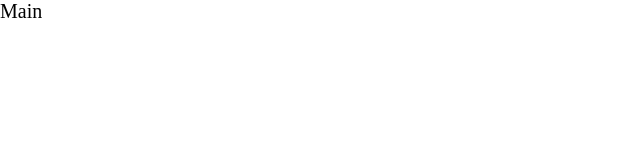
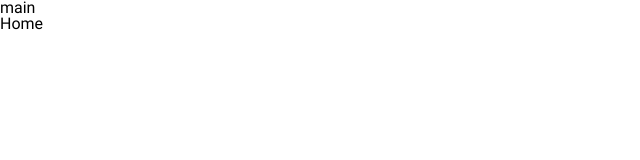
Before and after one commit to ThienProject/tifo, a React app: page / in a window 1280 px wide. Shown: the top 160 px of the page, without its empty margins (0-640 px from the left). Built offline with nearby package versions, Linux system fonts and the light colour scheme.

Commit message:
config font, css

```diff
--- a/package.json
+++ b/package.json
@@ -28,7 +28,8 @@
     "react": "^18.2.0",
     "react-dom": "^18.2.0",
     "react-router": "^6.8.1",
-    "react-router-dom": "^6.8.1"
+    "react-router-dom": "^6.8.1",
+    "react-toastify": "^9.1.1"
   },
   "devDependencies": {
     "@babel/core": "^7.20.12",
--- a/src/App.tsx
+++ b/src/App.tsx
@@ -1,5 +1,5 @@
-import './assets/styles/app.css';
-import './assets/styles/app.scss';
+import 'src/assets/styles/app.css';
+import 'src/assets/styles/app.scss';
 import { useRoutes } from 'react-router';
 import routes from 'src/routes/routes';
 const App = () => {
--- a/src/assets/styles/app.css
+++ b/src/assets/styles/app.css
@@ -1,4 +1,140 @@
 * {
+  box-sizing: border-box;
   margin: 0;
   padding: 0;
 }
+/* http://meyerweb.com/eric/tools/css/reset/
+   v2.0 | 20110126
+   License: none (public domain)
+*/
+
+html,
+body,
+div,
+span,
+applet,
+object,
+iframe,
+h1,
+h2,
+h3,
+h4,
+h5,
+h6,
+p,
+blockquote,
+pre,
+a,
+abbr,
+acronym,
+address,
+big,
+cite,
+code,
+del,
+dfn,
+em,
+img,
+ins,
+kbd,
+q,
+s,
+samp,
+small,
+strike,
+strong,
+sub,
+sup,
+tt,
+var,
+b,
+u,
+i,
+center,
+dl,
+dt,
+dd,
+ol,
+ul,
+li,
+fieldset,
+form,
+label,
+legend,
+table,
+caption,
+tbody,
+tfoot,
+thead,
+tr,
+th,
+td,
+article,
+aside,
+canvas,
+details,
+embed,
+figure,
+figcaption,
+footer,
+header,
+hgroup,
+menu,
+nav,
+output,
+ruby,
+section,
+summary,
+time,
+mark,
+audio,
+video {
+  margin: 0;
+  padding: 0;
+  border: 0;
+  font-size: 100%;
+  font: inherit;
+  vertical-align: baseline;
+}
+
+/* HTML5 display-role reset for older browsers */
+article,
+aside,
+details,
+figcaption,
+figure,
+footer,
+header,
+hgroup,
+menu,
+nav,
+section {
+  display: block;
+}
+
+body {
+  line-height: 1;
+}
+
+ol,
+ul {
+  list-style: none;
+}
+
+blockquote,
+q {
+  quotes: none;
+}
+
+blockquote:before,
+blockquote:after,
+q:before,
+q:after {
+  content: '';
+  content: none;
+}
+
+table {
+  border-collapse: collapse;
+  border-spacing: 0;
+}
--- a/src/assets/styles/app.scss
+++ b/src/assets/styles/app.scss
@@ -1,6 +1,15 @@
 $bg-color: rgba(255, 255, 255);
-
+@font-face {
+  font-family: roboto-regular;
+  src: url('src/assets/fonts/Roboto-Regular.ttf') format('truetype');
+}
+html {
+  font-family: 'roboto-regular', sans-serif;
+  font-size: 62.5%;
+  color: var(--text);
+}
 body {
   background: $bg-color;
-  font-size: 20px;
+  font-size: 1.6rem;
+  text-rendering: optimizeSpeed;
 }
--- a/src/index.tsx
+++ b/src/index.tsx
@@ -1,11 +1,24 @@
 import React from 'react';
 import ReactDOM from 'react-dom/client';
 import { BrowserRouter } from 'react-router-dom';
+import { ToastContainer } from 'react-toastify';
 import App from './App';
-
+import 'react-toastify/dist/ReactToastify.css';
 ReactDOM.createRoot(document.getElementById('root') as HTMLElement).render(
   <React.StrictMode>
     <BrowserRouter>
+      <ToastContainer
+        position='top-right'
+        autoClose={1000}
+        hideProgressBar={false}
+        newestOnTop={false}
+        closeOnClick
+        rtl={false}
+        pauseOnFocusLoss
+        draggable
+        pauseOnHover
+      />
+      <ToastContainer />
       <App />
     </BrowserRouter>
   </React.StrictMode>
--- a/src/layouts/Main.tsx
+++ /dev/null
@@ -1,8 +0,0 @@
-import React from 'react';
-
-const MainLayout = () => {
-  console.log('hello', 4);
-  return <div>Main</div>;
-};
-
-export default MainLayout;
--- /dev/null
+++ b/src/layouts/Main/Main.tsx
@@ -0,0 +1,12 @@
+import React from 'react';
+import { Outlet } from 'react-router';
+const MainLayout = () => {
+  return (
+    <div>
+      main
+      <Outlet></Outlet>
+    </div>
+  );
+};
+
+export default MainLayout;
--- /dev/null
+++ b/src/layouts/Main/index.tsx
@@ -0,0 +1 @@
+export { default } from './Main';
--- a/src/routes/routes.tsx
+++ b/src/routes/routes.tsx
@@ -4,16 +4,16 @@
 
 // cách 1
 interface IRoute {(isLogin: boolean): RouteObject[]};
-const routes : IRoute = (isLogin) => [
+const routes: IRoute = (isLogin) => [
   {
     path: '/',
     element: <MainLayout />,
     children: [
       {
-        index: true,
-        element: <Home />
+        path: '/',
+        element: <Home />,
       }
-    ]
+    ],
   }
 ];
 
```
Also changed, not shown: src/assets/fonts/Roboto-Regular.ttf (added), 1 other file (tests, documents, lock files or other folders).
